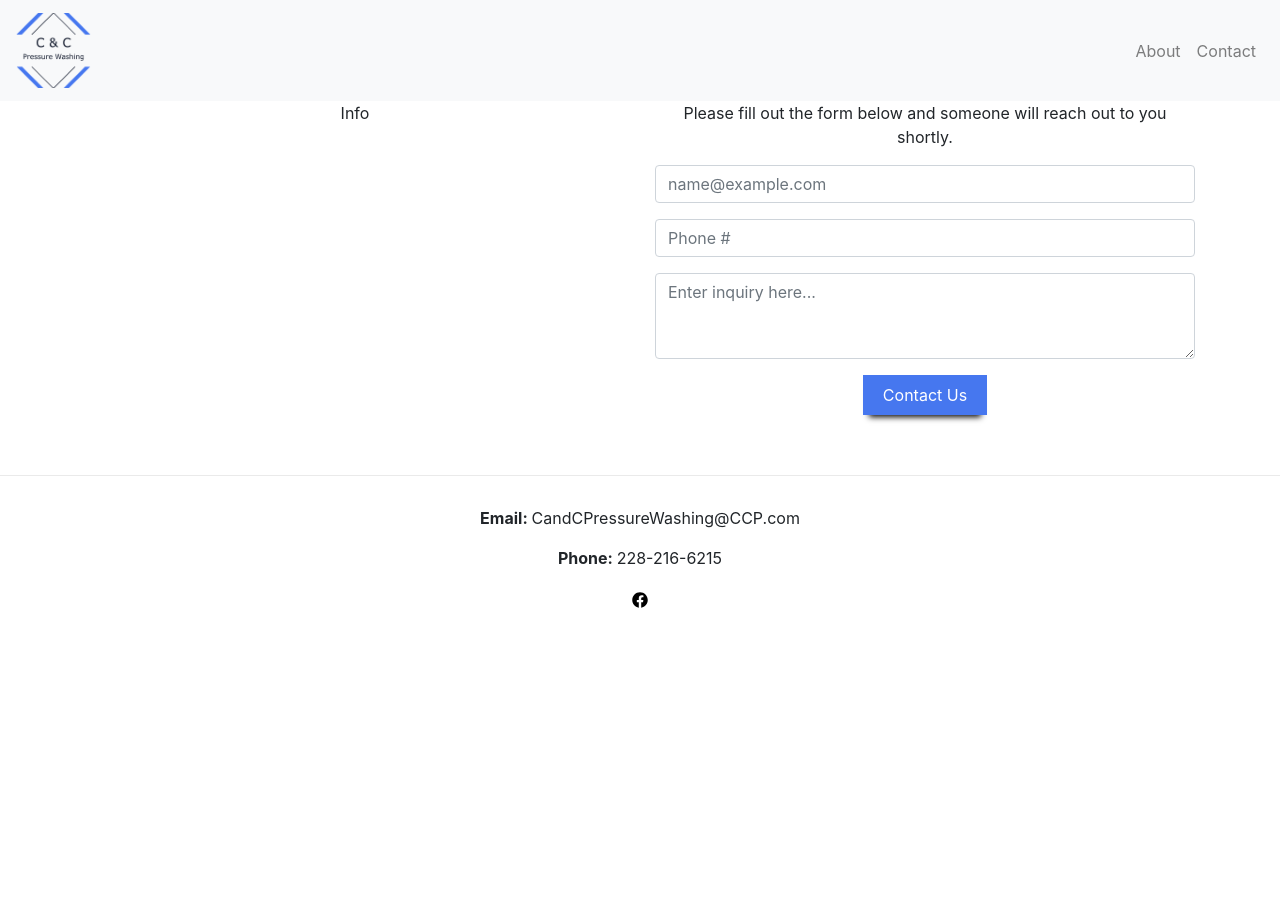
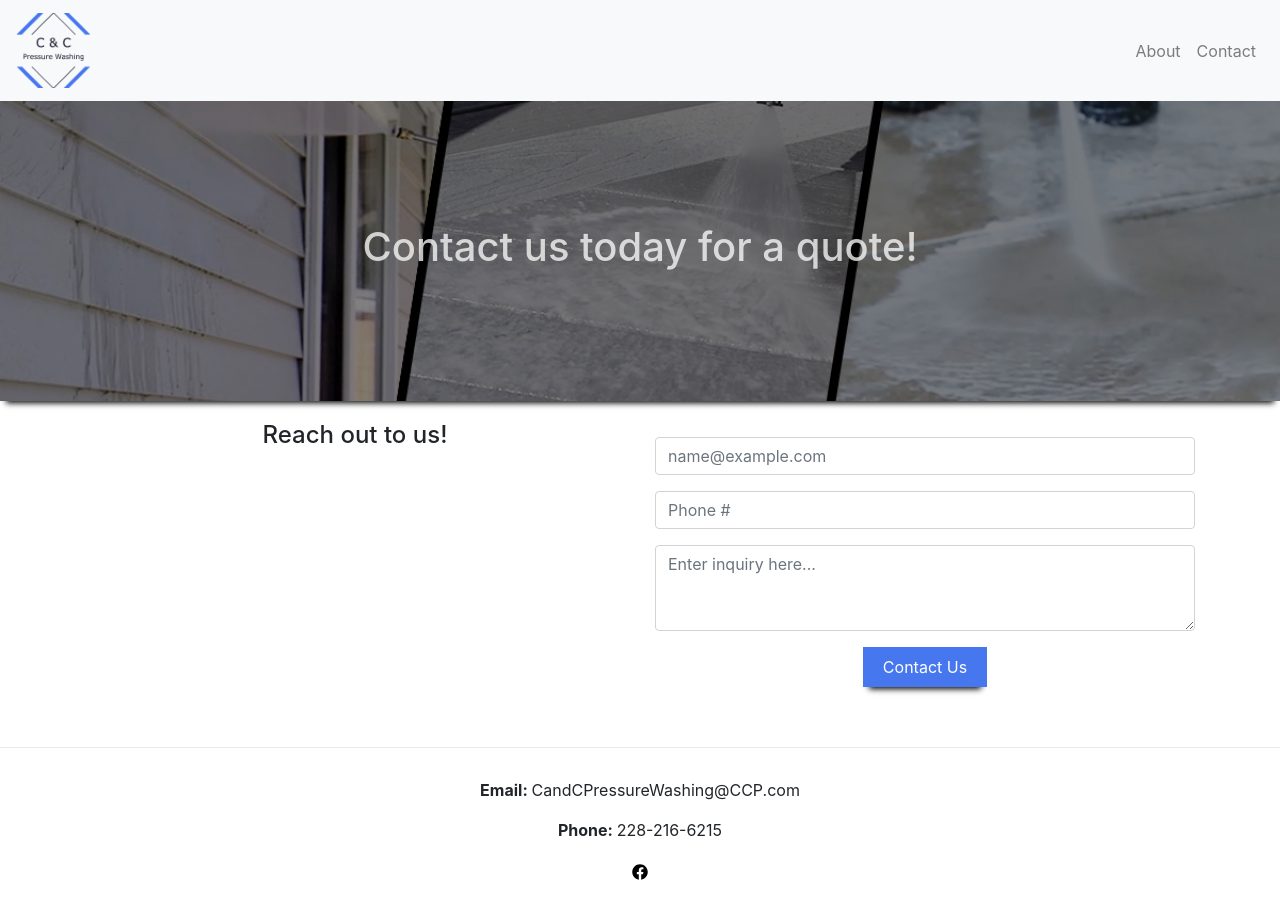
Before and after one commit to Millurr/cc-pressure-washing, a Next.js app: page /contact in a window 1280 px wide. Before the commit the page ends 800 px from the top, so only its background shows below. Built offline with nearby package versions, Linux system fonts and the light colour scheme.

Commit message:
Loader for contact page

```diff
--- a/package.json
+++ b/package.json
@@ -14,7 +14,8 @@
     "react": "17.0.2",
     "react-bootstrap": "^1.6.0",
     "react-dom": "17.0.2",
-    "react-icons": "^4.2.0"
+    "react-icons": "^4.2.0",
+    "react-loader-spinner": "^4.0.0"
   },
   "devDependencies": {
     "@types/react": "^17.0.5",
--- a/pages/contact/index.tsx
+++ b/pages/contact/index.tsx
@@ -2,16 +2,20 @@ import React, {useState} from 'react'
 import {Container, Row, Col, Form} from 'react-bootstrap'
 import styles from '../../styles/Contact.module.css'
 import axios from 'axios'
+import Loader from "react-loader-spinner";
+import "react-loader-spinner/dist/loader/css/react-spinner-loader.css";
 
 // https://golang-fiber-api.herokuapp.com/api/email
 
 const Contact = () => {
+    const [loading, setLoading] = useState(false);
     const [email, setEmail] = useState('');
     const [pNumber, setPNumber] = useState('');
     const [content, setContent] = useState('');
 
     const submit = async (e) => {
         e.preventDefault();
+        setLoading(true);
 
         const sendEmail = {
             "email": email,
@@ -24,25 +28,38 @@ const Contact = () => {
         try {
             const res = await axios.post("https://golang-fiber-api.herokuapp.com/api/email", sendEmail);
 
+            setEmail("");
+            setPNumber("");
+            setContent("");
+            setLoading(false);
+
             alert(res.data);
         }
         catch (error) {
             console.log(error);
+            setLoading(false);
         }
     }
 
     return (
+        <>
+            <div className={styles.container}>
+                    <div className={styles.background}></div>
+                    <div className={styles.centered}>
+                        <h1 style={{opacity:'75%'}}>Contact us today for a quote!</h1>
+                    </div>
+                </div>
+                {/* Cover photo area */}
             <Container>
                 <Row>
                     <Col>
                         <div style={{textAlign:'center'}}>
-                        <p>Info</p>
+                            <h4>Reach out to us!</h4>
                         </div>
                     </Col>
                     <Col>
                         <Form style={{textAlign:'center'}}>
-                    <p>Please fill out the form below and someone will reach out to you shortly.</p>
-
+                            <p></p>
                             <Form.Group controlId="exampleForm.ControlInput1">
                                 <Form.Control type="email" placeholder="name@example.com" onChange={(e) => setEmail(e.target.value)} />
                             </Form.Group>
@@ -52,11 +69,12 @@ const Contact = () => {
                             <Form.Group controlId="exampleForm.ControlTextarea1">
                                 <Form.Control as="textarea" rows={3} placeholder="Enter inquiry here..." onChange={(e) => setContent(e.target.value)}/>
                             </Form.Group>
-                        <button className={styles.button} onClick={submit}>Contact Us</button>
+                            {loading ? <Loader type="Puff" color="#4677ef"  height="50px"/> : <button className={styles.button} onClick={submit}>Contact Us</button>}
                         </Form>
                     </Col>
                 </Row>
             </Container>
+        </>
     )
 }
 
```
Also changed, not shown: 1 other file (tests, documents, lock files or other folders). Lines whose indentation alone changed are shown as unchanged.
